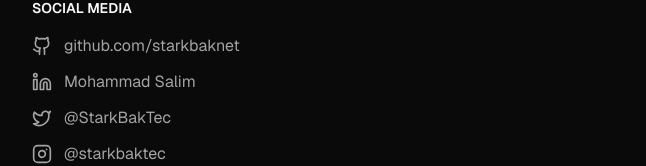
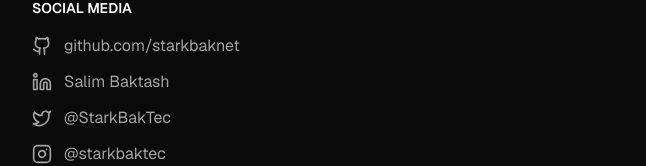
Before and after one commit to starkbaknet/baktash, a Next.js app: page / in a window 1280 px wide. Shown: the part 4868-5034 px from the top of the page, without its empty margins (160-806 px from the left). Built offline with nearby package versions, Linux system fonts and the light colour scheme.

Commit message:
Update contact.tsx

```diff
--- a/components/portfolio/contact.tsx
+++ b/components/portfolio/contact.tsx
@@ -62,13 +62,13 @@ export function Contact() {
                 <span>github.com/starkbaknet</span>
               </a>
               <a
-                href="https://www.linkedin.com/in/mohammad-salim-8453a729b"
+                href="https://www.linkedin.com/in/salim-baktash-8453a729b"
                 target="_blank"
                 rel="noopener noreferrer"
                 className="flex items-center gap-3 text-muted-foreground hover:text-accent transition-colors"
               >
                 <Linkedin size={20} />
-                <span>Mohammad Salim</span>
+                <span>Salim Baktash</span>
               </a>
               <a
                 href="https://x.com/StarkBakTec?t=LkhI8Ia-lewG7-_sZASoVA&s=09"
```
